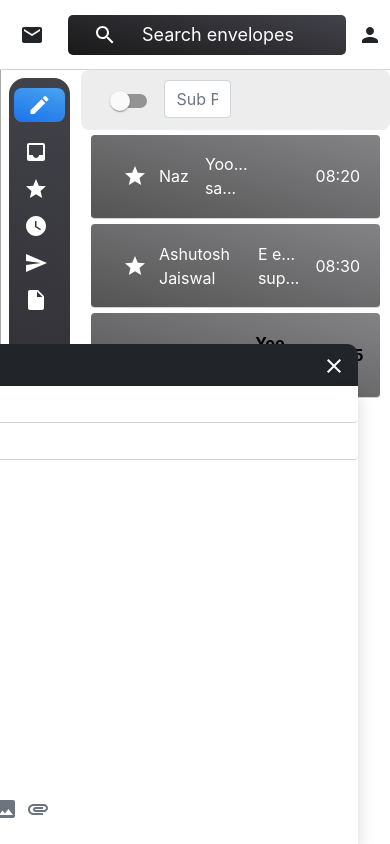
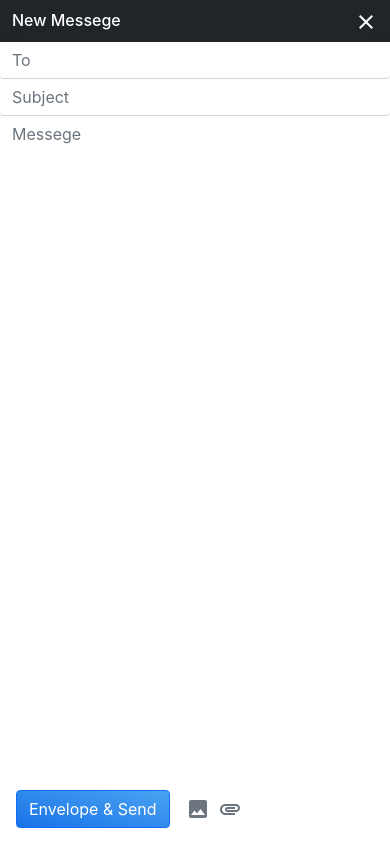
Before and after one commit to Codebugged-Research/e_envelope, a React (Create React App) app: page /draft in a window 390 px wide. Both pictures are taken after a click on the element 39 px from the left and 105 px from the top of the page. Built offline with nearby package versions, Linux system fonts and the light colour scheme.

Commit message:
send mail responsive

```diff
--- a/src/components/EmailView.js
+++ b/src/components/EmailView.js
@@ -3,8 +3,10 @@ import styled from 'styled-components';
 import { Switch } from '@material-ui/core';
 import emailData  from '../data/emailData';
 import EmailItem from './EmailItem';
+import LockIcon from '@material-ui/icons/Lock';
+const EmailView = () => {
 
-const EmailView = () => {
+  const [showSubPassword, setShowSubPassword] = useState(false)
   const [checked,setChecked] = useState(false)
   const subPassword = () =>{
     if (checked === false)
@@ -21,8 +23,9 @@ const EmailView = () => {
     }
   return (
     <Wrapper>
-      <TopWrapper>
-        <Switch checked={checked} onChange={subPassword} /> <input className='form-control w-25 d-inline' placeholder='Sub Password' type="password" maxlength='2' />
+      <TopWrapper className='d-flex flex-row justify-content-start align-items-center'>
+        <LockIcon onClick={() => (setShowSubPassword(showSubPassword ? false : true))} /> { showSubPassword ? <div><Switch checked={checked} onChange={subPassword} />
+        <input className='form-control w-50 d-inline' placeholder='Sub Password' type="password" maxLength='2' /></div> : null }
       </TopWrapper>
         <EmailsContainer>
                 {
--- a/src/components/ProfileView.js
+++ b/src/components/ProfileView.js
@@ -30,8 +30,8 @@ const ProfileView = () => {
             </NameWrapper>
             <EmailPasswordWrapper className='profile-items my-3 d-flex flex-column flex-md-row'>
             <div  className='mx-5 flex-fill'>
-                <label htmlFor='email'>Phone Number</label>
-                <input type='email' placeholder='' className='form-control' name="email"/>
+                <label htmlFor='phoneNumber'>Phone Number</label>
+                <input type='tel' placeholder='' className='form-control' name="phoneNumber"/>
             </div>
             <div  className='mx-5  flex-fill'>
                 <label htmlFor='password'>Login Password</label>
--- a/src/components/SendMail.js
+++ b/src/components/SendMail.js
@@ -23,7 +23,7 @@ function SendMail() {
 
   return (
     <>
-    <SendMailWrapper className='container d-flex flex-column p-0'>
+    <SendMailWrapper className='send-mail-wrapper container d-flex flex-column p-0'>
         <SendMailHeader className='bg-dark text-white p-1 d-flex flex-row justify-content-between align-items-center'>
             <Heading className='mx-2 my-1'>New Messege</Heading>
             <div className='mx-2 my-1'> <Close /> </div>
--- a/src/components/SidePanel.js
+++ b/src/components/SidePanel.js
@@ -25,6 +25,15 @@ const [showCompose, setShowCompose] = useState(false);
             setShowCompose(true);
     }
 
+    const CloseOrDraft = () => {
+        if (showCompose === true){
+        if (mail.recipient!=='' && mail.subject!==''){
+            console.log("save to draft")
+        }
+        setShowCompose(false);
+        }
+
+    }
     const [mail,setMail] = useState({
         recipient:'',
         subject:'',
@@ -60,10 +69,10 @@ const [showCompose, setShowCompose] = useState(false);
         </SidebarButtonWrapper>
     </MainWrapper>
     </Wrapper>
-    {showCompose ?  <SendMailWrapper className='container d-flex flex-column p-0'>
+    {showCompose ?  <SendMailWrapper className='send-mail-wrapper container d-flex flex-column p-0'>
         <SendMailHeader className='bg-dark text-white p-1 d-flex flex-row justify-content-between align-items-center'>
             <Heading className='mx-2 my-1'>New Messege</Heading>
-            <div className='mx-2 my-1' onClick={showComposeOnClick}> <Close /> </div>
+            <div className='mx-2 my-1' onClick={CloseOrDraft}> <Close /> </div>
         </SendMailHeader>
         <form onSubmit={sendMail} className='d-flex flex-column shadow justify-content-center align-items-start'>
             <ToSubjectWrapper className='w-100'>
@@ -167,6 +176,14 @@ width:550px;
 height:500px;
 border-radius: 1rem 1rem 0 0;
 
+@media (max-width: 767.98px) {
+    border-radius: 0;
+    width:100vw !important;
+    height:100vh !important;
+    max-width:100% !important;
+    right: 0;
+
+  }
     form{
         flex:auto;
         textarea{
@@ -190,6 +207,10 @@ border-radius: 1rem 1rem 0 0;
 `
 const SendMailHeader = styled.div`
     border-radius: 0.7rem 0.7rem 0 0;
+@media (max-width: 767.98px) {
+    border-radius: 0;
+
+}
     div{
         cursor:pointer;
     }
--- a/src/data/emailData.js
+++ b/src/data/emailData.js
@@ -23,6 +23,31 @@ const emailData = [
         message: 'sup breh ffffffffffffffffffffffffffffffffffffffffffffffffffffffffffffffff',
         received: '09:25',
         read: false
+    },{
+        id:4,
+        starred: false,
+        from: 'Amaanath',
+        subject: 'Yoooo',
+        message: 'sup breh ffffffffffffffffffffffffffffffffffffffffffffffffffffffffffffffff',
+        received: '09:25',
+        read: false
+    },
+    {
+        id:5,
+        starred: false,
+        from: 'Amaanath',
+        subject: 'Yoooo',
+        message: 'sup breh ffffffffffffffffffffffffffffffffffffffffffffffffffffffffffffffff',
+        received: '09:25',
+        read: false
+    },{
+        id:6,
+        starred: false,
+        from: 'Amaanath',
+        subject: 'Yoooo',
+        message: 'sup breh ffffffffffffffffffffffffffffffffffffffffffffffffffffffffffffffff',
+        received: '09:25',
+        read: false
     },
 ]
 
--- a/src/pages/LoginPage.js
+++ b/src/pages/LoginPage.js
@@ -142,7 +142,7 @@ function LoginPage() {
                                     </div>
                                     <div  className='mx-2'>
                                         <label htmlFor='repeatPassword'> Sub Password </label>
-                                        <input placeholder='******' onChange={HandleSignUpInput} type='password' className='form-control' name="subPassword"/>
+                                        <input placeholder='******' onChange={HandleSignUpInput} type='password' maxLength='2' className='form-control' name="subPassword"/>
                                     </div>
                                 </div>
                                 <div className='d-flex flex-row justify-content-start align-items-start mx-2 my-1'>
```
Also changed, not shown: src/App.css (line endings or trailing spaces).
